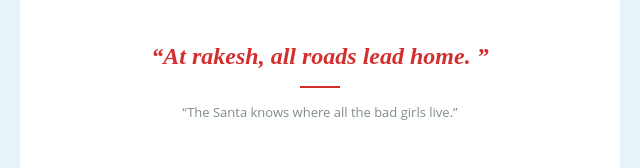
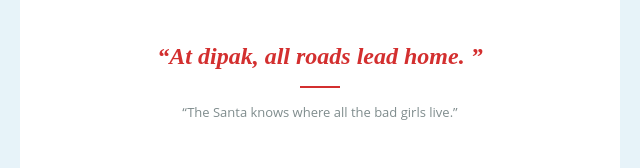
Before and after one commit to abhizarkar7551/myproject, a plain HTML site: page index.html in a window 1280 px wide. Shown: the part 413-581 px from the top of the page, 320-960 px from the left. Drawn offline with Linux system fonts and the light colour scheme.

Commit message:
Update index.html

```diff
--- a/index.html
+++ b/index.html
@@ -236,7 +236,7 @@ a {
 				<tbody>
 				<tr>
 					<td data-link-style="text-decoration:none; color:#d32f2f;" data-link-color="Content Link" data-color="Headline" data-size="Headline" mc:edit="3/3 panel main title" align="center" style="font-family: 'Times New Roman', Arial, sans-serif; color:#d32f2f; font-size:24px; font-weight: bold; font-style: italic;line-height: 28px;">
-						“At rakesh, all roads lead home. ”
+						“At dipak, all roads lead home. ”
 					</td>
 				</tr>
 				<!--end title-->
```
